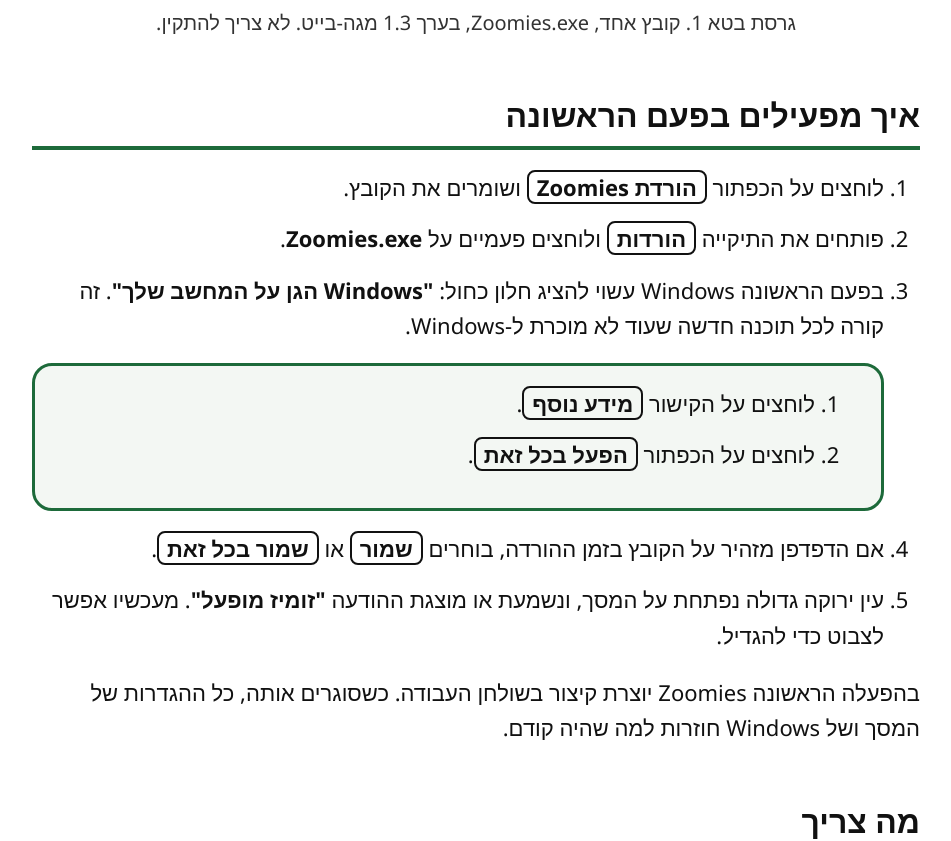
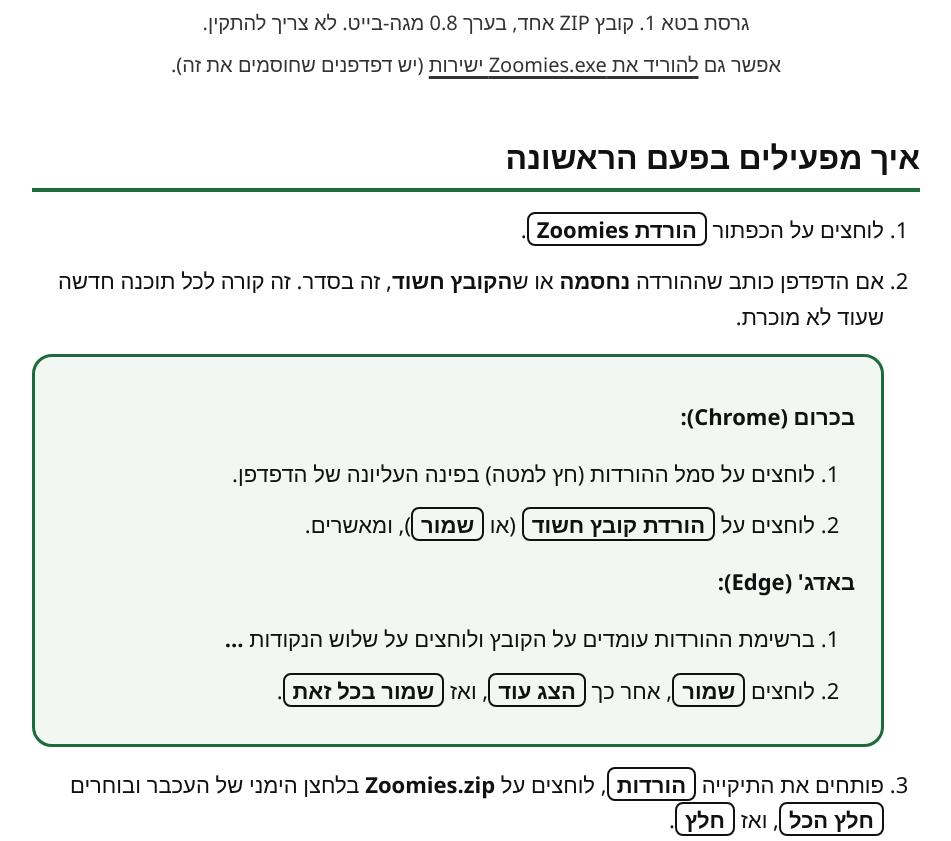
Before and after one commit to yaelnesher-cyber/ZOOMIES, a plain HTML site: page index.html in a window 1280 px wide. Shown: the part 744-1585 px from the top of the page, without its empty margins (164-1115 px from the left). Drawn offline with Linux system fonts and the light colour scheme.

Commit message:
Download as ZIP by default; steps for blocked downloads in Chrome and Edge
Co-Authored-By: Claude Opus 5.5 <noreply@anthropic.com>
Claude-Session: https://claude.ai/code/session_01M44n9zb93S1VsoWm4V7ens

```diff
--- a/index.html
+++ b/index.html
@@ -76,6 +76,7 @@
   }
   .download:hover { filter: brightness(1.15); }
   .sr { position:absolute; width:1px; height:1px; overflow:hidden; clip:rect(0 0 0 0); white-space:nowrap; }
+  li, p { overflow-wrap: anywhere; }
   .small { font-size: 1rem; color: var(--muted); text-align: center; margin: .5rem 0; }
   .card {
     background: var(--card); border: 3px solid var(--border);
@@ -85,7 +86,8 @@
   ol.steps li { margin-bottom: .8rem; }
   .btnname {
     font-weight: 800; border: 2px solid var(--text); border-radius: .4rem;
-    padding: 0 .4rem; white-space: nowrap;
+    padding: 0 .4rem;
+    box-decoration-break: clone; -webkit-box-decoration-break: clone;
   }
   table { width: 100%; border-collapse: collapse; font-size: 1.1rem; }
   th, td { text-align: right; padding: .7rem .5rem; border-bottom: 2px solid var(--border); vertical-align: top; }
@@ -122,19 +124,35 @@
   <section aria-labelledby="dl-title">
     <h2 id="dl-title">הורדה</h2>
     <div class="download-wrap">
-      <a id="download" class="download" href="Zoomies.exe" download>
+      <a id="download" class="download" href="Zoomies.zip" download>
         הורדת Zoomies
       </a>
     </div>
-    <p class="small">גרסת בטא 1. קובץ אחד, Zoomies.exe, בערך 1.3 מגה-בייט. לא צריך להתקין.</p>
+    <p class="small">גרסת בטא 1. קובץ ZIP אחד, בערך 0.8 מגה-בייט. לא צריך להתקין.</p>
+    <p class="small">אפשר גם <a href="Zoomies.exe" download>להוריד את Zoomies.exe ישירות</a> (יש דפדפנים שחוסמים את זה).</p>
   </section>
 
   <section aria-labelledby="run-title">
     <h2 id="run-title">איך מפעילים בפעם הראשונה</h2>
     <ol class="steps">
-      <li>לוחצים על הכפתור <span class="btnname">הורדת Zoomies</span> ושומרים את הקובץ.</li>
-      <li>פותחים את התיקייה <span class="btnname">הורדות</span> ולוחצים פעמיים על <b>Zoomies.exe</b>.</li>
-      <li>בפעם הראשונה Windows עשוי להציג חלון כחול: <b>"Windows הגן על המחשב שלך"</b>. זה קורה לכל תוכנה חדשה שעוד לא מוכרת ל-Windows.
+      <li>לוחצים על הכפתור <span class="btnname">הורדת Zoomies</span>.</li>
+      <li>אם הדפדפן כותב שההורדה <b>נחסמה</b> או ש<b>הקובץ חשוד</b>, זה בסדר. זה קורה לכל תוכנה חדשה שעוד לא מוכרת.
+        <div class="card">
+          <p><b>בכרום (Chrome):</b></p>
+          <ol>
+            <li>לוחצים על סמל ההורדות (חץ למטה) בפינה העליונה של הדפדפן.</li>
+            <li>לוחצים על <span class="btnname">הורדת קובץ חשוד</span> (או <span class="btnname">שמור</span>), ומאשרים.</li>
+          </ol>
+          <p><b>באדג' (Edge):</b></p>
+          <ol>
+            <li>ברשימת ההורדות עומדים על הקובץ ולוחצים על שלוש הנקודות <b>...</b></li>
+            <li>לוחצים <span class="btnname">שמור</span>, אחר כך <span class="btnname">הצג עוד</span>, ואז <span class="btnname">שמור בכל זאת</span>.</li>
+          </ol>
+        </div>
+      </li>
+      <li>פותחים את התיקייה <span class="btnname">הורדות</span>, לוחצים על <b>Zoomies.zip</b> בלחצן הימני של העכבר ובוחרים <span class="btnname">חלץ הכל</span>, ואז <span class="btnname">חלץ</span>.</li>
+      <li>בתיקייה שנפתחת לוחצים פעמיים על <b>Zoomies.exe</b>.</li>
+      <li>בפעם הראשונה Windows עשוי להציג חלון כחול: <b>"Windows הגן על המחשב שלך"</b>.
         <div class="card">
           <ol>
             <li>לוחצים על הקישור <span class="btnname">מידע נוסף</span>.</li>
@@ -142,7 +160,6 @@
           </ol>
         </div>
       </li>
-      <li>אם הדפדפן מזהיר על הקובץ בזמן ההורדה, בוחרים <span class="btnname">שמור</span> או <span class="btnname">שמור בכל זאת</span>.</li>
       <li>עין ירוקה גדולה נפתחת על המסך, ונשמעת או מוצגת ההודעה <b>"זומיז מופעל"</b>. מעכשיו אפשר לצבוט כדי להגדיל.</li>
     </ol>
     <p>בהפעלה הראשונה Zoomies יוצרת קיצור בשולחן העבודה. כשסוגרים אותה, כל ההגדרות של המסך ושל Windows חוזרות למה שהיה קודם.</p>
```
Also changed, not shown: desk.png (added), phone.png (added), 1 other file.
